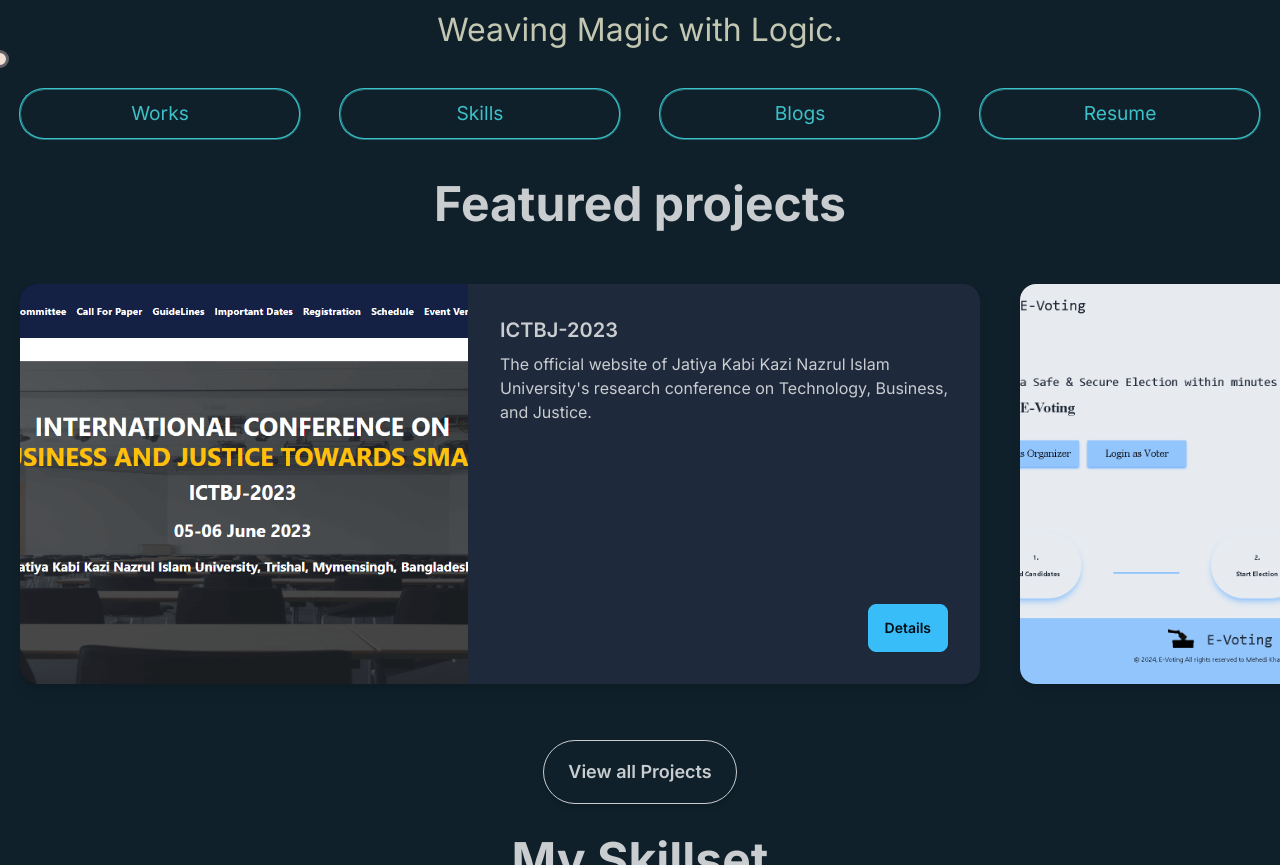
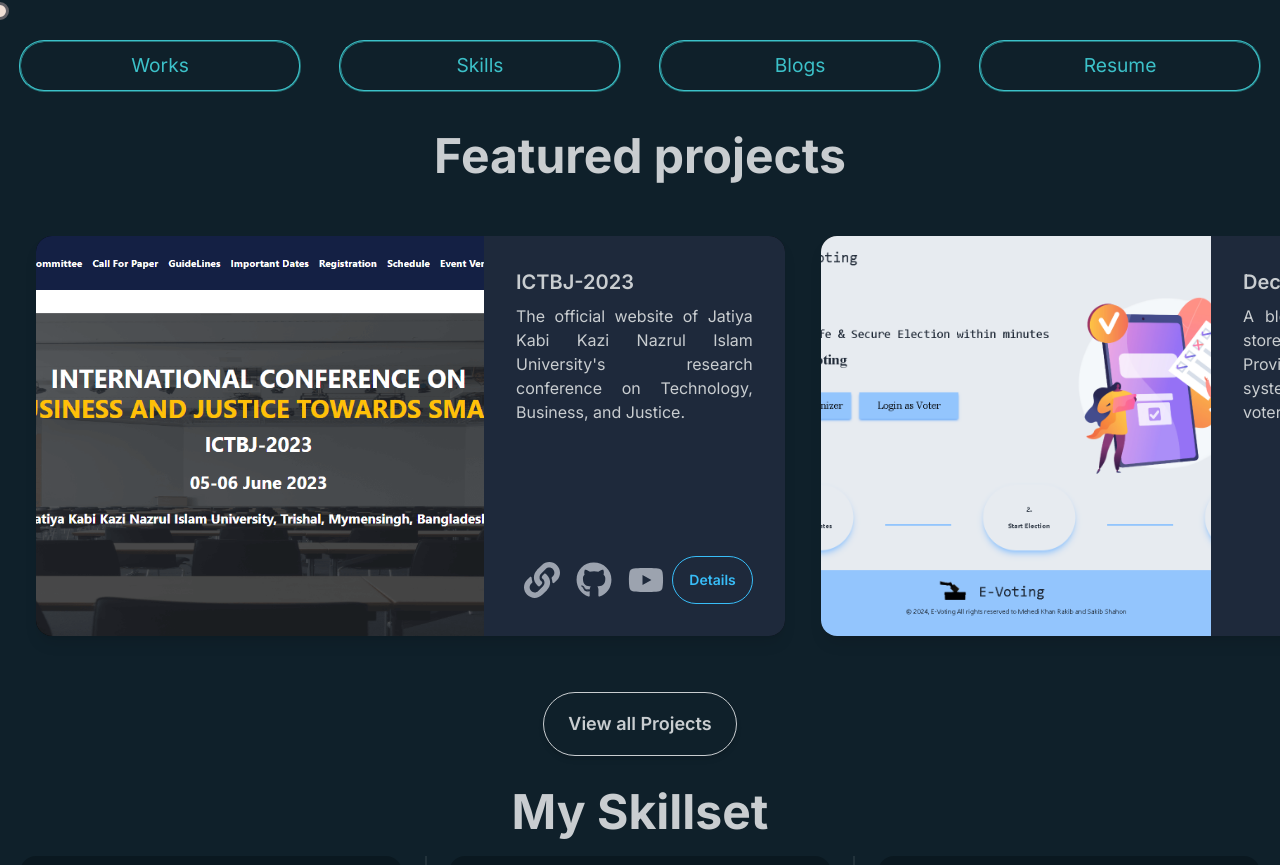
Before and after one commit to sakib3201/sakibshahon-portfolio, a Next.js app: page / in a window 1280 px wide. Shown: the part 535-1400 px from the top of the page. Built offline with nearby package versions, Linux system fonts and the light colour scheme.

Commit message:
Fixed carousal issues and added blog links

```diff
--- /dev/null
+++ b/src/app/about/layout.tsx
@@ -0,0 +1,22 @@
+import type { Metadata } from "next";
+import { Inter } from "next/font/google";
+import "../globals.css";
+
+const inter = Inter({ subsets: ["latin"] });
+
+export const metadata: Metadata = {
+  title: "Sakib Shahon",
+  description: "Sakib Ahamed Shahons portfolio",
+};
+
+export default function RootLayout({
+  children,
+}: Readonly<{
+  children: React.ReactNode;
+}>) {
+  return (
+    <html lang="en" data-theme="datadark">
+      <body className={inter.className}>{children}</body>
+    </html>
+  );
+}
--- /dev/null
+++ b/src/app/about/page.tsx
@@ -0,0 +1,15 @@
+import LegacyNavbar from "../../app/components/LegacyNavbar";
+import Footer from "../../app/components/Footer";
+import HomepageTimeLine from "../../app/components/HomepageTimeLine";
+import HomepageContactMe from "../../app/components/HomepageContactMe";
+
+export default function Home() {
+  return (
+    <main>
+      <LegacyNavbar></LegacyNavbar>
+      <HomepageTimeLine></HomepageTimeLine>
+      <HomepageContactMe></HomepageContactMe>
+      <Footer></Footer>
+    </main>
+  );
+}
--- a/src/app/components/HomepageHero.jsx
+++ b/src/app/components/HomepageHero.jsx
@@ -15,14 +15,14 @@
             <span id="Letter_b">b</span>
             Ahamed Shahon
           </div>
-          <div id={styles.personal_description}>Software Artisan & Codemancer.<br />Weaving Magic with Logic.</div>
+          <div id={styles.personal_description}>The <span className="text-accent"><b>"CAN DO"</b></span> Software Artisan<br /></div>
           <MagnifyingGlassCursor></MagnifyingGlassCursor>
         </div>
       </div>
       <div className={styles.Grp_Button}>
         <a href="#Projects"><button>Works</button></a>
         <a href="#Skills"><button>Skills</button></a>
-        <a href="#Blogs"><button>Blogs</button></a>
+        <a href="https://dev.to/sakib3201" target="_blank"><button>Blogs</button></a>
         <a href="/files/Sakib_Ahamed-Shahon_Resume.pdf" download><button>Resume</button></a>
       </div>
     </div>
--- a/src/app/components/LegacyNavbar.jsx
+++ b/src/app/components/LegacyNavbar.jsx
@@ -20,6 +20,9 @@
           <li className={style.Main_menu_link}>
             <Link href="https://dev.to/sakib3201"> Blog </Link>
           </li>
+          <li className={style.Main_menu_link}>
+            <Link href="/about"> About Me </Link>
+          </li>
         </ul>
       </nav>
     </div>
--- a/src/app/components/Navbar.jsx
+++ b/src/app/components/Navbar.jsx
@@ -26,7 +26,6 @@
         <Link href={"/contact"}>Contact me</Link>
       </button>
       </div>
-
     </nav>
   );
 };
--- a/src/app/components/ProjectSlider.jsx
+++ b/src/app/components/ProjectSlider.jsx
@@ -4,27 +4,31 @@
 const ProjectSlider = () => {
   const projects = [
     {
-      imageSrc:
-        "/images/ictbjhomepage.png",
+      imageSrc: "/images/ictbjhomepage.png",
       altText: "ICTBJ-2023",
       title: "ICTBJ-2023",
       description: "The official website of Jatiya Kabi Kazi Nazrul Islam University's research conference on Technology, Business, and Justice.",
-      buttonText: "Details",
+      liveLink: "",
+      youtubeLink: "",
+      githubLink: "",
     },
     {
       imageSrc: "/images/evotingproject.png",
       altText: "Evoting Project",
       title: "Decentralized Voting App",
-      description: "A block chain based voting app that stores its voting data in the blockchain. Providing exteremely secure voting system. It has facial recognition for voter authentication",
-      buttonText: "Details",
+      description: "A blockchain-based voting app that stores its voting data in the blockchain. Providing extremely secure voting system. It has facial recognition for voter authentication.",
+      liveLink: "",
+      youtubeLink: "",
+      githubLink: "",
     },
     {
-      imageSrc:
-        "/images/amarshopproject.png",
+      imageSrc: "/images/amarshopproject.png",
       altText: "E-commerce website",
       title: "Amar Shop",
       description: "A website that offers complete solutions for a small to medium-sized shop with features including inventory management, financial report generation & analytics, and customer & sales management.",
-      buttonText: "Details",
+      liveLink: "",
+      youtubeLink: "",
+      githubLink: "",
     },
   ];
   return (
@@ -33,12 +37,10 @@
         Featured projects
       </div>
 
-      <div className="carousel carousel-center w-full p-4 bg-ghost">
-        <div className="carousel-item">
+      <div className="carousel carousel-center p-4 space-x-4">
           {projects.map((project) => (
             <ProjectCards key={project.title} project={project} />
           ))}
-        </div>
       </div>
 
       <div className="flex justify-center items-center m-5 mb-8">
--- a/src/app/components/ServiceSection.jsx
+++ b/src/app/components/ServiceSection.jsx
@@ -3,7 +3,7 @@
 const ServiceSection = () => {
   return (
     <section className="m-5">
-      <div className="flex justify-center items-center mt-5 mb-5 text-5xl font-montseratt font-bold">
+      <div className="flex justify-center items-center mt-5 mb-5 text-5xl font-montseratt font-bold" id="Skills">
         My Skillset
       </div>
       <div className="flex flex-col w-full lg:flex-row">
--- a/src/app/components/projectcard.jsx
+++ b/src/app/components/projectcard.jsx
@@ -1,22 +1,34 @@
 import React from "react";
+import { FaGithub, FaLink, FaYoutube } from "react-icons/fa";
 
 const ProjectCards = ({ project }) => {
   return (
-    <div className="card bg-black shadow-lg hover:shadow-gray-700 lg:card-side m-5 hover:scale-105 transition duration-300 ease-in-out">
-      <figure className="max-w-md">
+    <div className="carousel-item w-3/5 card bg-black shadow-lg hover:shadow-gray-700 lg:card-side m-5 hover:scale-105 transition duration-300 ease-in-out">
+      <figure className="max-w-md min-h-md">
         <img
-          className="object-cover hover:object-contain w-full h-full transition-all duration-1000"
+          className="object-cover hover:object-contain min-h-80 lg:w-full lg:h-full transition-all duration-1000"
           loading="lazy"
           src={project.imageSrc}
           alt={project.altText}
         />
       </figure>
-      <div className="card-body bg-slate-800 rounded-r-2xl">
+      <div className="card-body bg-slate-800 lg:rounded-r-2xl">
         <h2 className="card-title">{project.title}</h2>
-        <p className=" max-w-md">{project.description}</p>
+        <p className="max-w-md text-justify">{project.description}</p>
         <div className="card-actions justify-end">
-          <button className="btn btn-secondary hover:btn-accent">
-            {project.buttonText}
+          <div className="card-actions justify-start self-center">
+            <a href={project.liveLink} className="ml-2 text-gray-400 hover:text-gray-100 text-4xl cursor-pointer">
+              <FaLink />
+            </a>
+            <a href={project.githubLink} className="ml-2 text-gray-400 hover:text-black text-4xl cursor-pointer">
+              <FaGithub />
+            </a>
+            <a href={project.youtubeLink} className="ml-2 text-gray-400 hover:text-red-500 text-4xl cursor-pointer">
+              <FaYoutube />
+            </a>
+          </div>
+          <button className="btn btn-outline btn-secondary hover:btn-accent rounded-full">
+            Details
           </button>
         </div>
       </div>
--- a/src/app/page.tsx
+++ b/src/app/page.tsx
@@ -13,7 +13,6 @@
       <HomepageHero></HomepageHero>
       <ProjectSlider></ProjectSlider>
       <ServiceSection></ServiceSection>
-      <HomepageTimeLine></HomepageTimeLine>
       <HomepageContactMe></HomepageContactMe>
       <Footer></Footer>
     </main>
```
